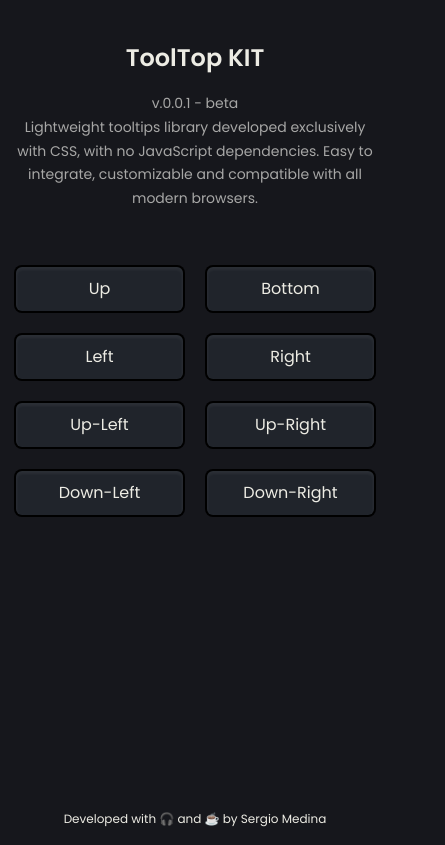
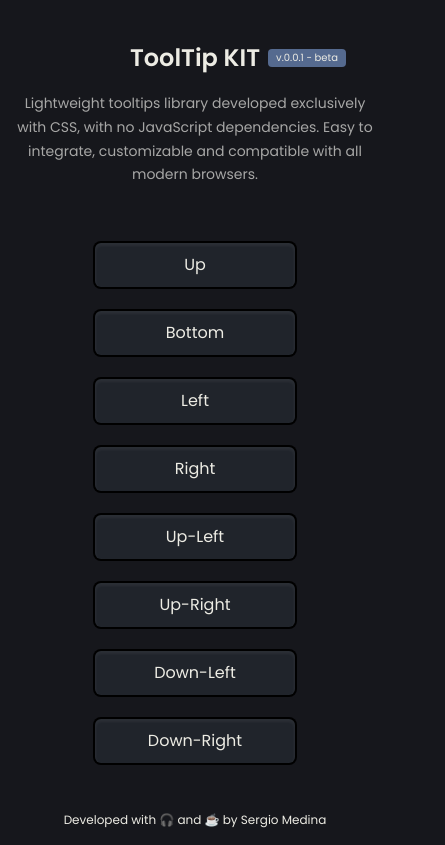
Before and after one commit to sergiomediname/tooltip-kit, a plain HTML site: page index.html in a window 390 px wide. Shown: the whole page, 445 px wide, since content can reach past the window. Drawn offline with Linux system fonts and the light colour scheme.

Commit message:
perf: update css for mobile

```diff
--- a/index.html
+++ b/index.html
@@ -7,182 +7,37 @@
     <link rel="stylesheet" href="./tooltip.min.css" />
     <link rel="preconnect" href="https://fonts.googleapis.com" />
     <link rel="preconnect" href="https://fonts.gstatic.com" crossorigin />
+    <link rel="stylesheet" href="style.css" />
     <link
       href="https://fonts.googleapis.com/css2?family=Poppins:wght@400;600&display=swap"
       rel="stylesheet"
     />
-    <style>
-      /* Box sizing rules */
-      *,
-      *::before,
-      *::after {
-        box-sizing: border-box;
-      }
-
-      /* Prevent font size inflation */
-      html {
-        -moz-text-size-adjust: none;
-        -webkit-text-size-adjust: none;
-        text-size-adjust: none;
-      }
-
-      /* Remove default margin in favour of better control in authored CSS */
-      body,
-      h1,
-      h2,
-      h3,
-      h4,
-      p,
-      figure,
-      blockquote,
-      dl,
-      dd {
-        margin: 0;
-      }
-
-      /* Remove list styles on ul, ol elements with a list role, which suggests default styling will be removed */
-      ul[role="list"],
-      ol[role="list"] {
-        list-style: none;
-      }
-
-      /* Set core body defaults */
-      body {
-        min-height: 100vh;
-        line-height: 1.5;
-      }
-
-      /* Set shorter line heights on headings and interactive elements */
-      h1,
-      h2,
-      h3,
-      h4,
-      button,
-      input,
-      label {
-        line-height: 1.1;
-      }
-
-      /* Balance text wrapping on headings */
-      h1,
-      h2,
-      h3,
-      h4 {
-        text-wrap: balance;
-      }
-
-      /* A elements that don't have a class get default styles */
-      a:not([class]) {
-        text-decoration-skip-ink: auto;
-        color: currentColor;
-      }
-
-      /* Make images easier to work with */
-      img,
-      picture {
-        max-width: 100%;
-        display: block;
-      }
-
-      /* Inherit fonts for inputs and buttons */
-      input,
-      button,
-      textarea,
-      select {
-        font-family: inherit;
-        font-size: inherit;
-      }
-
-      /* Make sure textareas without a rows attribute are not tiny */
-      textarea:not([rows]) {
-        min-height: 10em;
-      }
-
-      /* Anything that has been anchored to should have extra scroll margin */
-      :target {
-        scroll-margin-block: 5ex;
-      }
-
-      body {
-        background-color: #16171c;
-        color: #edece4;
-        font-family: "Poppins", sans-serif;
-        font-weight: 400;
-        font-style: normal;
-        padding-top: 2.5rem;
-        display: flex;
-        flex-direction: column;
-        overflow: hidden;
-      }
-      .container {
-        max-width: 800px;
-        width: 100%;
-        padding: 0 1rem;
-        margin: 0 auto;
-      }
-      .button-group {
-        display: grid;
-        grid-template-columns: repeat(2, minmax(0, 1fr));
-        gap: 1.5rem;
-      }
-      @media (min-width: 768px) {
-        .button-group {
-          grid-template-columns: repeat(4, minmax(0, 1fr));
-        }
-      }
-      .btn {
-        display: inline-flex;
-        padding: 10px 15px;
-        background-color: #20242b;
-        color: #edece4;
-        justify-content: center;
-        border-radius: 6px;
-        box-shadow: 0 0 0 2px #000000,
-          inset 0 2px 3px 1px rgba(255, 255, 255, 0.05);
-      }
-      .description {
-        text-align: center;
-        font-size: 14px;
-        line-height: 1.7;
-        margin-bottom: 3.5rem;
-        color: #a7a7a6;
-      }
-      h1 {
-        font-size: 24px;
-        line-height: 1.5;
-        font-weight: 600;
-        margin-bottom: 1rem;
-        text-align: center;
-        color: #edece4;
-      }
-      footer {
-        padding: 1rem 0;
-        text-align: center;
-        font-size: 12px;
-        line-height: 1.5;
-        margin-top: auto;
-      }
-    </style>
   </head>
   <body>
-    <main class="container">
+    <main>
+      <div class="container">
         <div class="description">
-        <div>
-          <h1>ToolTop KIT</h1>
-          <span>v.0.0.1 - beta</span>
+          <div class="description--title-wrapper">
+            <h1 class="description__title">ToolTip KIT</h1>
+            <span class="description__version">v.0.0.1 - beta</span>
           </div>
+          <div class="description__content">
             <p>
-          Lightweight tooltips library developed exclusively with CSS, with no
-          JavaScript dependencies. Easy to integrate, customizable and
+              Lightweight tooltips library developed exclusively with CSS, with
+              no JavaScript dependencies. Easy to integrate, customizable and
               compatible with all modern browsers.
             </p>
           </div>
+        </div>
+        <div class="content">
           <div class="button-group">
             <div class="btn" data-ttk aria-label="Up">Up</div>
             <div class="btn" data-ttk="down" aria-label="Bottom">Bottom</div>
             <div class="btn" data-ttk="left" aria-label="Left">Left</div>
             <div class="btn" data-ttk="right" aria-label="Right">Right</div>
-        <div class="btn" data-ttk="up-left" aria-label="Up-Left">Up-Left</div>
+            <div class="btn" data-ttk="up-left" aria-label="Up-Left">
+              Up-Left
+            </div>
             <div class="btn" data-ttk="up-right" aria-label="Up-Right">
               Up-Right
             </div>
@@ -193,6 +48,8 @@
               Down-Right
             </div>
           </div>
+        </div>
+      </div>
     </main>
     <footer>
       <div class="container">
--- /dev/null
+++ b/style.css
@@ -0,0 +1,177 @@
+/* Box sizing rules */
+*,
+*::before,
+*::after {
+  box-sizing: border-box;
+}
+
+/* Prevent font size inflation */
+html {
+  -moz-text-size-adjust: none;
+  -webkit-text-size-adjust: none;
+  text-size-adjust: none;
+}
+
+/* Remove default margin in favour of better control in authored CSS */
+body,
+h1,
+h2,
+h3,
+h4,
+p,
+figure,
+blockquote,
+dl,
+dd {
+  margin: 0;
+}
+
+/* Remove list styles on ul, ol elements with a list role, which suggests default styling will be removed */
+ul[role="list"],
+ol[role="list"] {
+  list-style: none;
+}
+
+/* Set core body defaults */
+body {
+  min-height: 100vh;
+  line-height: 1.5;
+}
+
+/* Set shorter line heights on headings and interactive elements */
+h1,
+h2,
+h3,
+h4,
+button,
+input,
+label {
+  line-height: 1.1;
+}
+
+/* Balance text wrapping on headings */
+h1,
+h2,
+h3,
+h4 {
+  text-wrap: balance;
+}
+
+/* A elements that don't have a class get default styles */
+a:not([class]) {
+  text-decoration-skip-ink: auto;
+  color: currentColor;
+}
+
+/* Make images easier to work with */
+img,
+picture {
+  max-width: 100%;
+  display: block;
+}
+
+/* Inherit fonts for inputs and buttons */
+input,
+button,
+textarea,
+select {
+  font-family: inherit;
+  font-size: inherit;
+}
+
+/* Make sure textareas without a rows attribute are not tiny */
+textarea:not([rows]) {
+  min-height: 10em;
+}
+
+/* Anything that has been anchored to should have extra scroll margin */
+:target {
+  scroll-margin-block: 5ex;
+}
+
+body {
+  background-color: #16171c;
+  color: #edece4;
+  font-family: "Poppins", sans-serif;
+  font-weight: 400;
+  font-style: normal;
+  padding-top: 2.5rem;
+  display: flex;
+  flex-direction: column;
+}
+
+.container {
+  max-width: 800px;
+  width: 100%;
+  padding: 0 1rem;
+  margin: 0 auto;
+}
+
+.description {
+  text-align: center;
+  font-size: 14px;
+  line-height: 1.7;
+  margin-bottom: 3.5rem;
+  color: #a7a7a6;
+}
+
+.description--title-wrapper {
+  position: relative;
+  display: inline-flex;
+  margin-bottom: 1rem;
+}
+
+.description__title {
+  font-size: 24px;
+  line-height: 1.5;
+  font-weight: 600;
+  color: #edece4;
+}
+
+.description__version {
+  position: absolute;
+  top: 50%;
+  left: calc(100% + .5rem);
+  transform: translateY(-50%);
+  text-wrap: nowrap;
+  background-color: #556a8f;
+  color: #edece4;
+  font-size: 10px;
+  line-height: 1;
+  padding: 4px 8px;
+  border-radius: 4px;
+}
+
+.button-group {
+  display: grid;
+  grid-template-columns: repeat(1, minmax(0, 1fr));
+  gap: 1.5rem;
+  justify-items: center;
+}
+
+@media (min-width: 768px) {
+  .button-group {
+    grid-template-columns: repeat(4, minmax(0, 1fr));
+  }
+}
+
+.btn {
+  display: inline-flex;
+  padding: 10px 15px;
+  background-color: #20242b;
+  color: #edece4;
+  justify-content: center;
+  border-radius: 6px;
+  max-width: 200px;
+  width: 100%;
+  box-shadow: 0 0 0 2px #000000,
+    inset 0 2px 3px 1px rgba(255, 255, 255, 0.05);
+}
+
+footer {
+  padding: 3rem 0 1rem 0;
+  text-align: center;
+  font-size: 12px;
+  line-height: 1.5;
+  margin-top: auto;
+}
```
Lines whose indentation alone changed are shown as unchanged.
